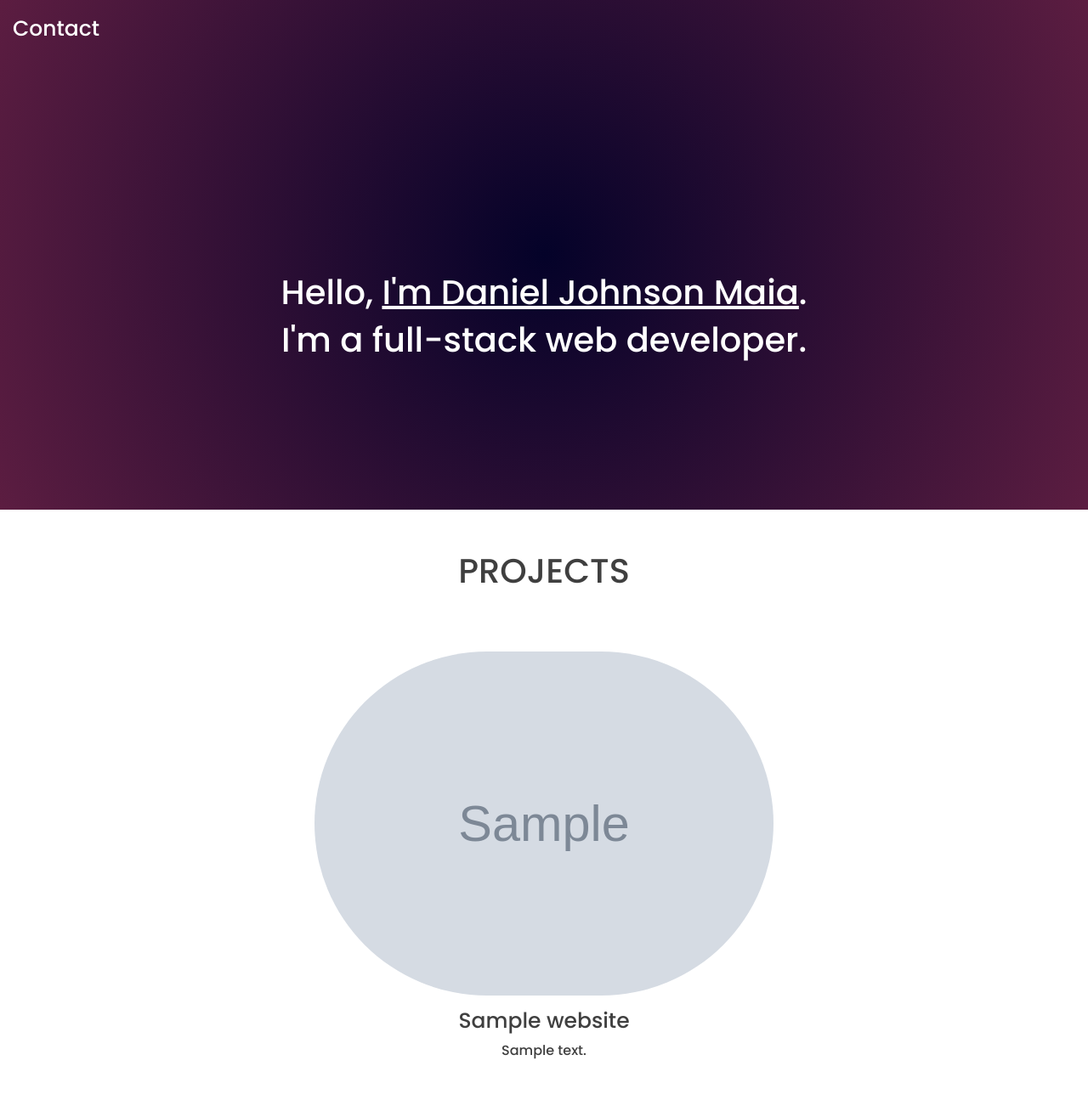
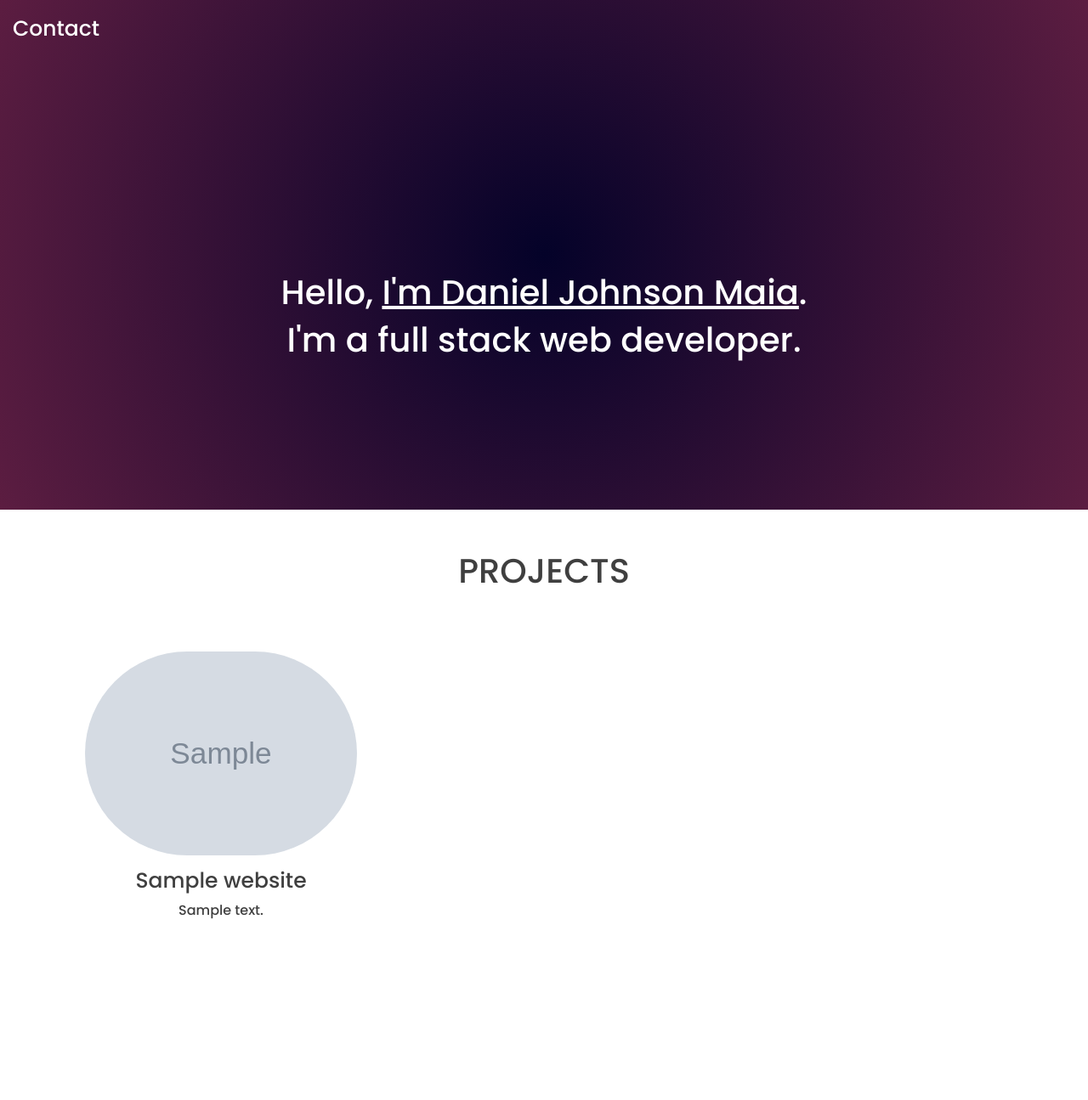
Before and after one commit to DanielJMaia/myportfoliosite, a Django app: page / in a window 1280 px wide. Shown: the whole page at 85% size. After the commit the page ends 1082 px from the top, so only its background shows below. Run offline with Django 3.2, Linux system fonts and the light colour scheme; tables that the repository leaves empty hold one stand-in row (values such as "Sample post"); grey boxes marked "Sample" are stand-in pictures; some libraries are stand-ins or nearby versions.

Commit message:
Added more grid-like system for websites

```diff
--- a/home/templates/home/index.html
+++ b/home/templates/home/index.html
@@ -18,7 +18,7 @@
 <section id="home">
     <div class="container landing-container">
         <h1>Hello, <u>I'm Daniel Johnson Maia</u>.</h1>
-        <h1>I'm a full-stack web developer.</h1>
+        <h1>I'm a full stack web developer.</h1>
     </div>
 </section>
 
@@ -30,12 +30,14 @@
                 <h1 class="section-header">PROJECTS</h1>
             </div>
         </div>
+    </div>
+    <div class="container">
         <div class="row">
             {% for website in websites %}
-                <div class="container page-wrapper">
+                <div class="col-xs-12 col-md-6 col-lg-4 project-wrapper">
                     <a href="{{ website.url }}" target="_blank">
-                        <div class="row justify-content-center">
-                            <div class="col-xs-12 col-sm-8 col-lg-6 site">
+                        <div class="justify-content-center">
+                            <div class="site">
                                 <img class="img w-100 project-image" src="{{ website.thumbnail.url }}" alt="">
                                 <h2 class="text-center">{{ website.name }}</h2>
                                 <p class="text-center">{{ website.description }}</p>
@@ -46,6 +48,8 @@
             {% endfor %}
         </div>
     </div>
+
+
 </section>
 
 <section id="contact-section"></section>
--- a/static/css/websites.css
+++ b/static/css/websites.css
@@ -2,7 +2,7 @@
   border-radius: 250px;
 }
 
-.page-wrapper {
+.project-wrapper {
   display: block;
   padding-bottom: 15px;
 }
```
Also changed, not shown: media/zak_website_thumbnail_Hfih2y0.PNG (added), media/zak_website_thumbnail_OO56mrA.PNG (added), media/zak_website_thumbnail_ZRa8PbZ.PNG (added), media/zak_website_thumbnail_a9XN8pt.PNG (added).
